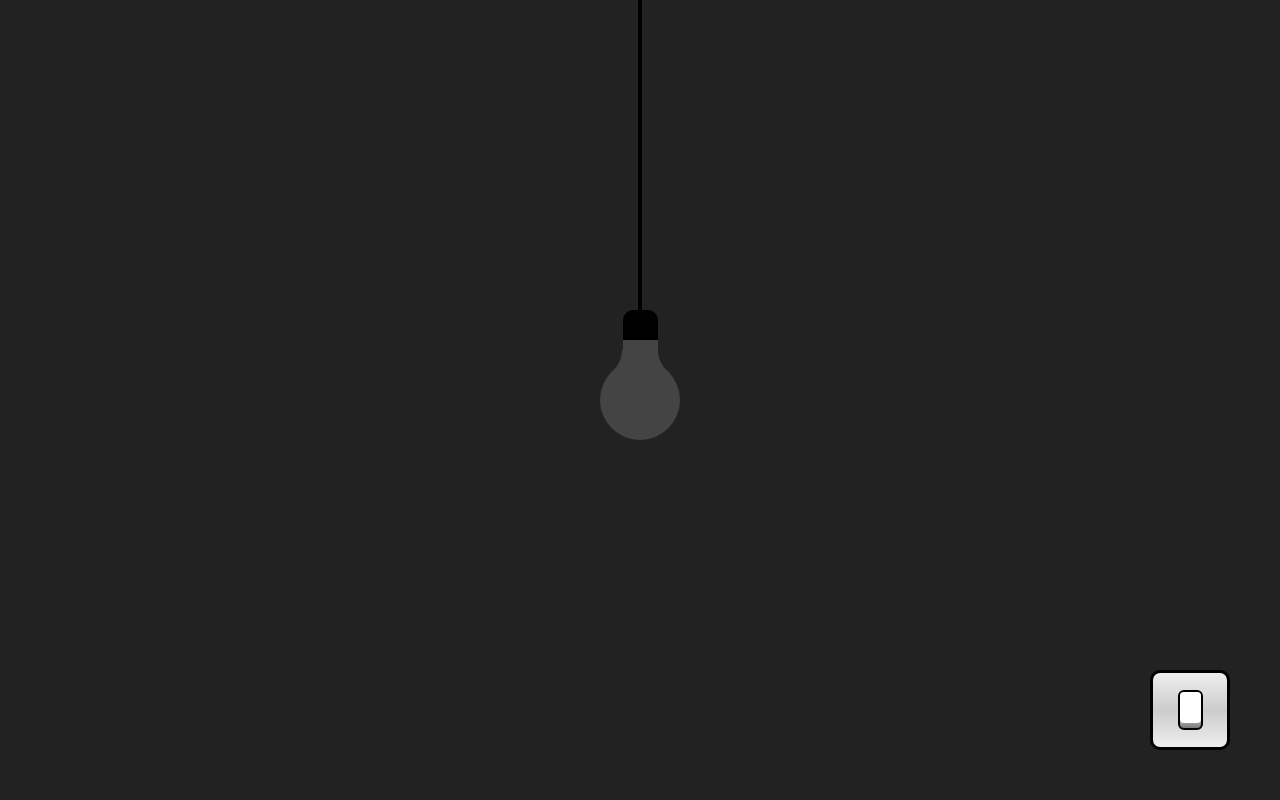
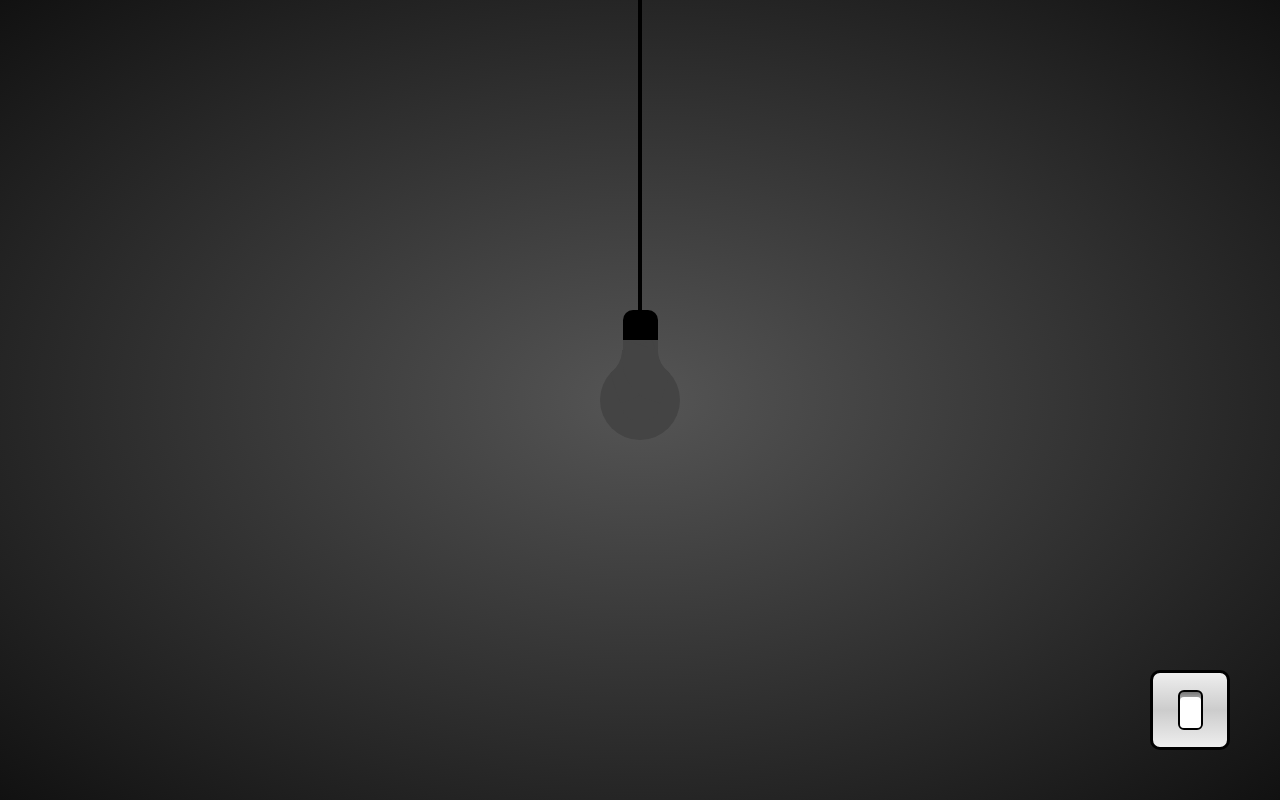
Before and after one commit to DevRijan/lightbulb, a plain HTML site: page index.html in a window 1280 px wide. Both pictures are taken after a click on the element 1190 px from the left and 710 px from the top of the page. Drawn offline with Linux system fonts and the light colour scheme.

Commit message:
feat:added js coded inside html file

```diff
--- a/style.css
+++ b/style.css
@@ -11,6 +11,9 @@ body{
     height: 100vh;
     background-color: #222;
 }
+body.on{
+    background: radial-gradient(#555, #111);
+}
 .bulb{
     position: relative;
     width: 80px;
@@ -19,7 +22,11 @@ body{
     border-radius: 50%;
     z-index: 2;
 }
-
+/*
+body.on .bulb{
+    background-color: #fff;
+    box-shadow: 0 0 50px #fff;
+}*/
 .bulb::before{
     content: '';
     position: absolute;
@@ -31,7 +38,20 @@ body{
     border-top: 30px solid #000;
     border-radius: 10px;
 }
+/*
+body.on .bulb::after{
+    content: '';
+    position: absolute;
+    top: 50%;
+    left: 50%;
+    width: 120px;
+    height: 120px;
+    background: #fff;
+    transform: translate(-50%,-50%);
+    border-radius: 50%;
+    filter: blur(30px);
 
+}*/
 .bulb span:nth-child(1){
     position: absolute;
     top: -16px;
```
Also changed, not shown: index.html (+2 -2 lines).
